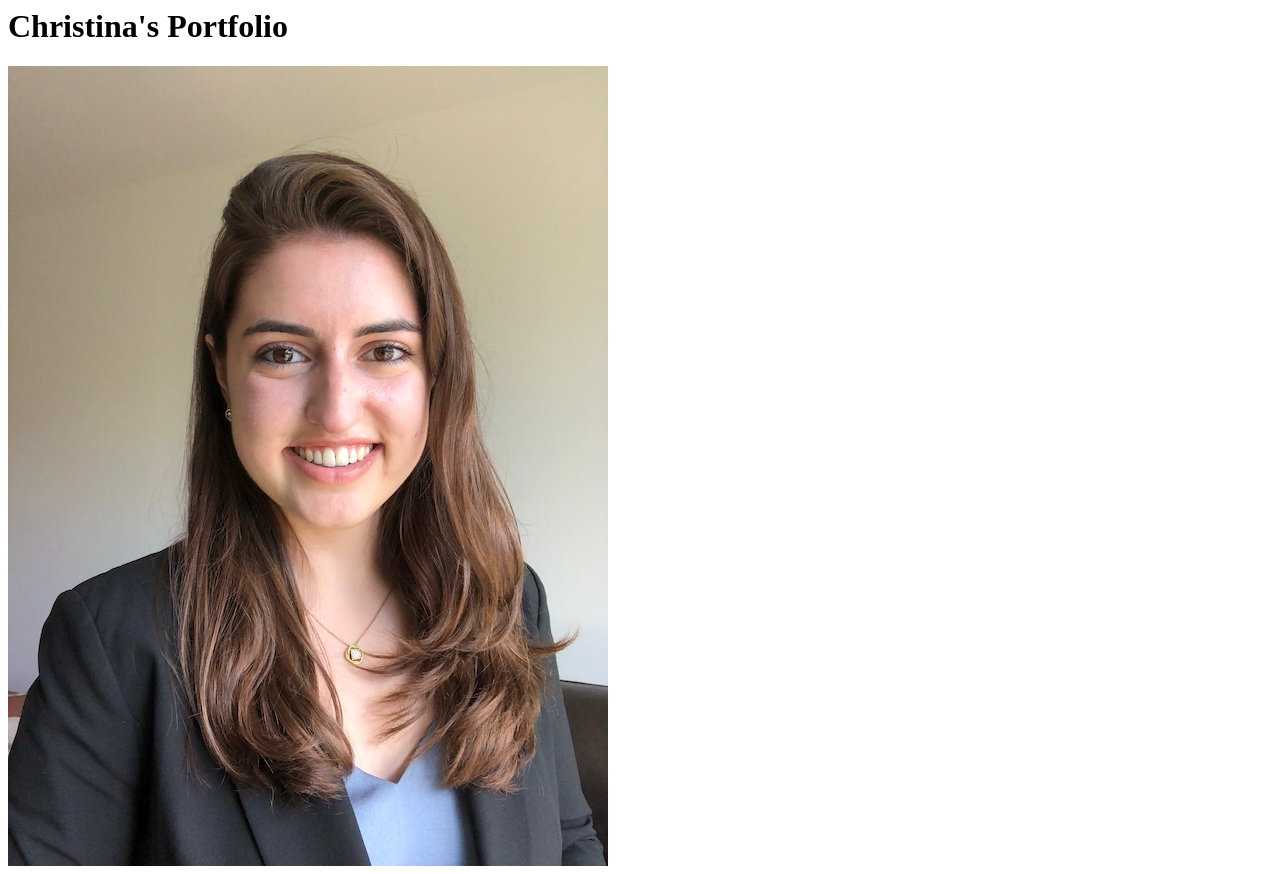
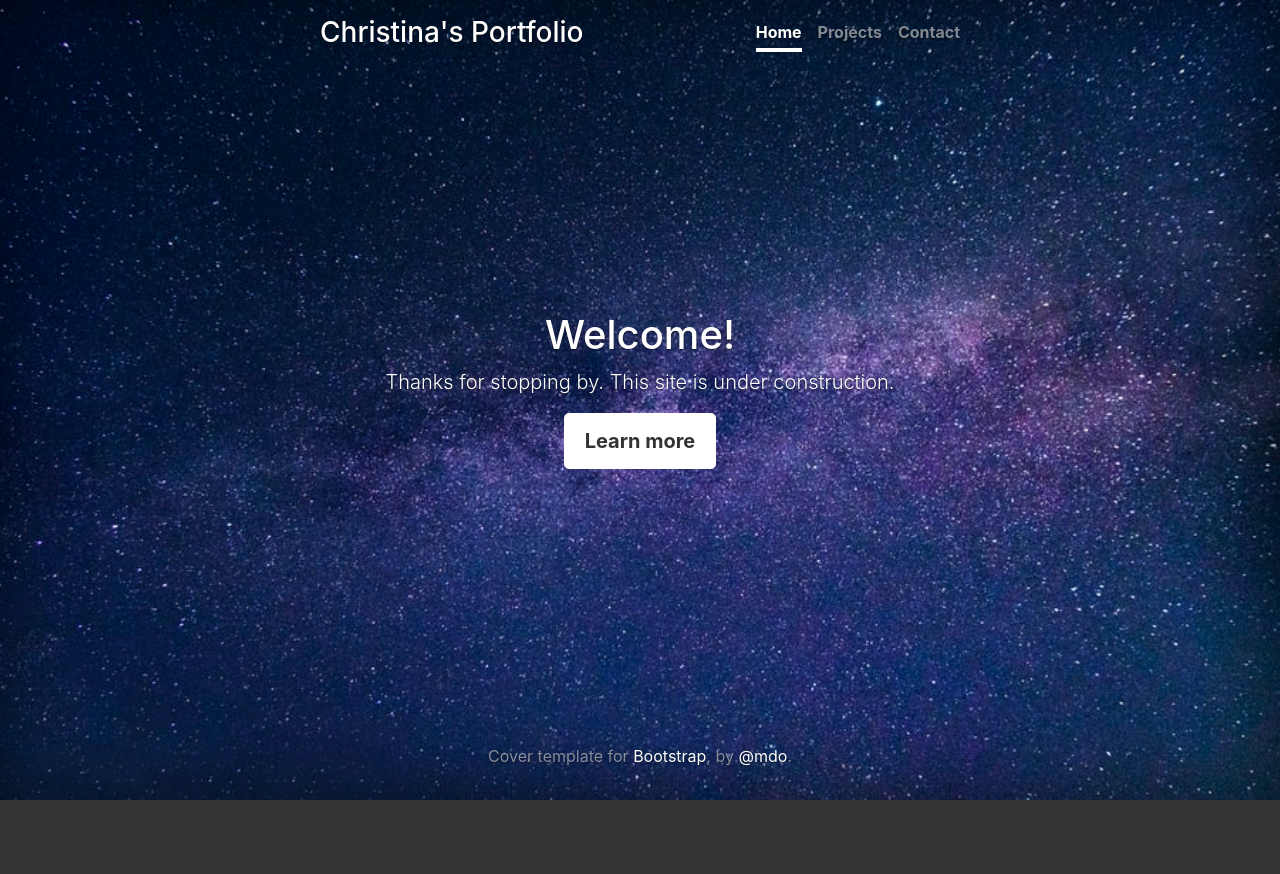
Before and after one commit to ckm2133/cmichaels.github.io, a plain HTML site: page index.html in a window 1280 px wide. After the commit the page ends 800 px from the top, so only its background shows below. Drawn offline with nearby package versions, Linux system fonts and the light colour scheme.

Commit message:
Upgraded to bootstrap template

```diff
--- /dev/null
+++ b/cover.css
@@ -0,0 +1,119 @@
+/*
+ * Globals
+ */
+
+/* Links */
+a,
+a:focus,
+a:hover {
+  color: #fff;
+}
+
+/* Custom default button */
+.btn-secondary,
+.btn-secondary:hover,
+.btn-secondary:focus {
+  color: #333;
+  text-shadow: none; /* Prevent inheritance from `body` */
+  background-color: #fff;
+  border: .05rem solid #fff;
+}
+
+
+/*
+ * Base structure
+ */
+
+html,
+body {
+  height: 100%;
+  background-color: #333;
+}
+
+body {
+  display: -ms-flexbox;
+  display: flex;
+  color: #fff;
+  text-shadow: 0 .05rem .1rem rgba(0, 0, 0, .5);
+  box-shadow: inset 0 0 5rem rgba(0, 0, 0, .5);
+  /*
+      ----------------------------------
+              UPDATE IMAGE BELOW
+      ----------------------------------
+  */
+
+
+  background: url('night.jpeg') no-repeat center center fixed;
+  -webkit-background-size: cover;
+  -moz-background-size: cover;
+  background-size: cover;
+  -o-background-size: cover;
+
+}
+
+.cover-container {
+  max-width: 42em;
+}
+
+
+/*
+ * Header
+ */
+.masthead {
+  margin-bottom: 2rem;
+}
+
+.masthead-brand {
+  margin-bottom: 0;
+}
+
+.nav-masthead .nav-link {
+  padding: .25rem 0;
+  font-weight: 700;
+  color: rgba(255, 255, 255, .5);
+  background-color: transparent;
+  border-bottom: .25rem solid transparent;
+}
+
+.nav-masthead .nav-link:hover,
+.nav-masthead .nav-link:focus {
+  border-bottom-color: rgba(255, 255, 255, .25);
+}
+
+.nav-masthead .nav-link + .nav-link {
+  margin-left: 1rem;
+}
+
+.nav-masthead .active {
+  color: #fff;
+  border-bottom-color: #fff;
+}
+
+@media (min-width: 48em) {
+  .masthead-brand {
+    float: left;
+  }
+  .nav-masthead {
+    float: right;
+  }
+}
+
+
+/*
+ * Cover
+ */
+.cover {
+  padding: 0 1.5rem;
+}
+.cover .btn-lg {
+  padding: .75rem 1.25rem;
+  font-weight: 700;
+}
+
+
+/*
+ * Footer
+ */
+.mastfoot {
+  color: rgba(255, 255, 255, .5);
+}
--- a/index.html
+++ b/index.html
@@ -1,4 +1,61 @@
-<html>
-    <h1>Christina's Portfolio</h1>
-    <img src = "./IMG_8513.JPG" />
+<!doctype html>
+<html lang="en">
+  <head>
+    <meta charset="utf-8">
+    <meta name="viewport" content="width=device-width, initial-scale=1, shrink-to-fit=no">
+    <meta name="description" content="">
+    <meta name="author" content="Mark Otto, Jacob Thornton, and Bootstrap contributors">
+    <meta name="generator" content="Jekyll v4.0.1">
+    <title>Cover Template · Bootstrap</title>
+
+    <!-- Bootstrap core CSS -->
+    <link href="https://stackpath.bootstrapcdn.com/bootstrap/4.5.0/css/bootstrap.min.css" rel="stylesheet">
+
+    <style>
+      .bd-placeholder-img {
+        font-size: 1.125rem;
+        text-anchor: middle;
+        -webkit-user-select: none;
+        -moz-user-select: none;
+        -ms-user-select: none;
+        user-select: none;
+      }
+
+      @media (min-width: 768px) {
+        .bd-placeholder-img-lg {
+          font-size: 3.5rem;
+        }
+      }
+    </style>
+    <!-- Custom styles for this template -->
+    <link href="cover.css" rel="stylesheet">
+  </head>
+  <body class="text-center">
+    <div class="cover-container d-flex w-100 h-100 p-3 mx-auto flex-column">
+  <header class="masthead mb-auto">
+    <div class="inner">
+      <h3 class="masthead-brand">Christina's Portfolio</h3>
+      <nav class="nav nav-masthead justify-content-center">
+        <a class="nav-link active" href="home">Home</a>
+        <a class="nav-link" href="#">Projects</a>
+        <a class="nav-link" href="#" onclick = >Contact</a>
+      </nav>
+    </div>
+  </header>
+
+  <main role="main" class="inner cover">
+    <h1 class="cover-heading">Welcome!</h1>
+    <p class="lead">Thanks for stopping by. This site is under construction.</p>
+    <p class="lead">
+      <a href="#" class="btn btn-lg btn-secondary" onclick = >Learn more</a>
+    </p>
+  </main>
+
+  <footer class="mastfoot mt-auto">
+    <div class="inner">
+      <p>Cover template for <a href="https://getbootstrap.com/">Bootstrap</a>, by <a href="https://twitter.com/mdo">@mdo</a>.</p>
+    </div>
+  </footer>
+</div>
+</body>
 </html>
```
Also changed, not shown: night.jpeg (added).
